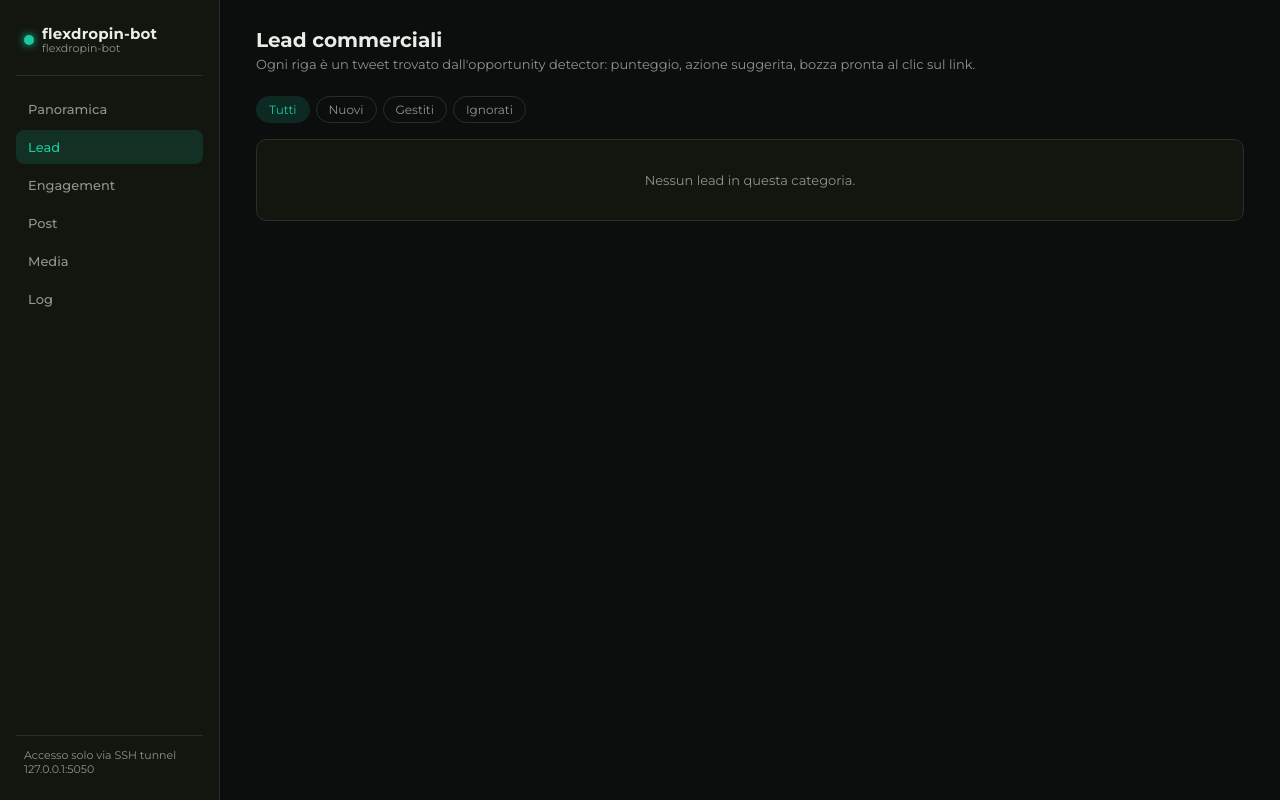
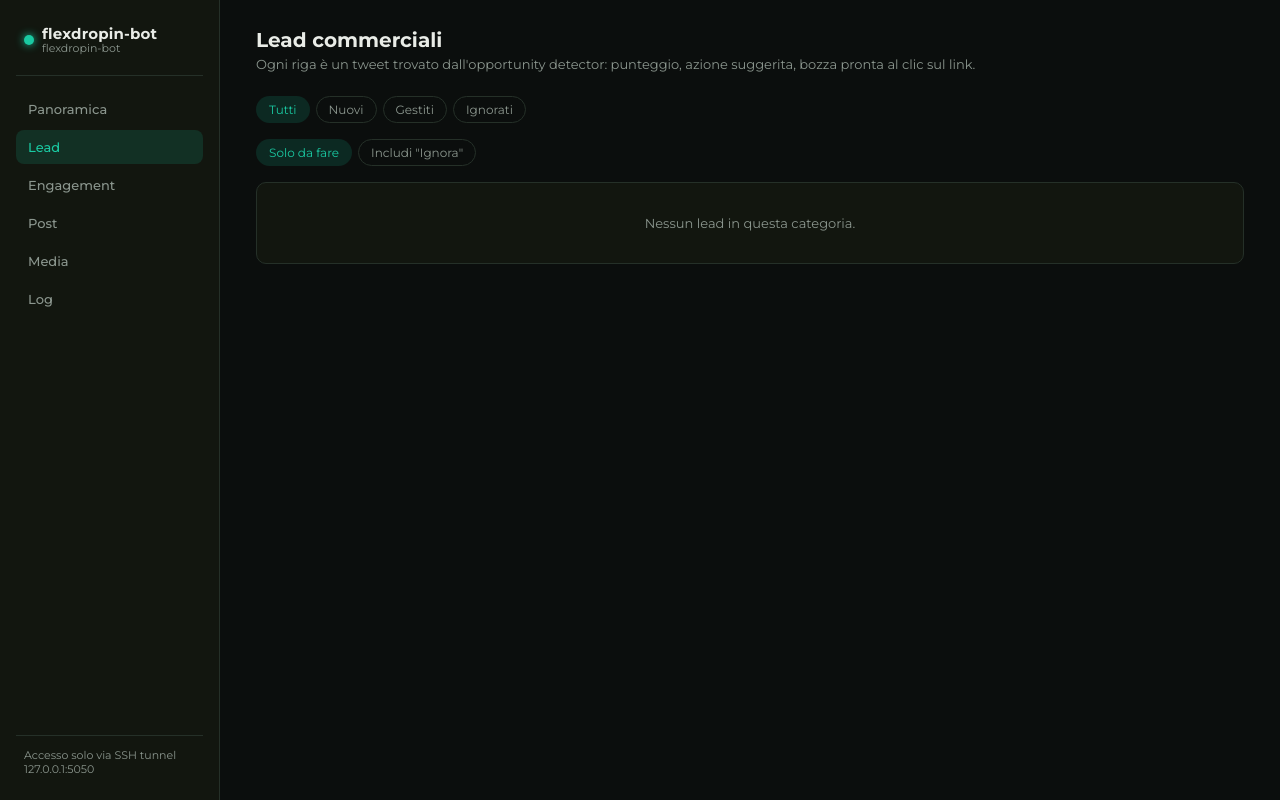
Before and after one commit to FloDev23/ai-x-bot, a Flask app: page /leads in a window 1280 px wide. Run offline with Flask 3, Linux system fonts and the light colour scheme; data that the repository does not hold is empty.

Commit message:
Fix dashboard

```diff
--- a/dashboard/app.py
+++ b/dashboard/app.py
@@ -81,13 +81,16 @@ def extract_error_lines(logs):
 
 @app.route("/")
 def overview():
-    leads = db.get_all_leads(limit=8)
+    leads = [l for l in db.get_all_leads(limit=50) if l["action_suggested"] != "Ignora"][:8]
     targets = db.get_top_targets(limit=6)
     posts = db.get_recent_posts(limit=5)
     logs = get_recent_logs(300)
     errors = extract_error_lines(logs)[-8:]
     stats = {
-        "leads_nuovi": sum(1 for l in db.get_all_leads(limit=1000) if l["status"] == "nuovo"),
+        "leads_nuovi": sum(
+            1 for l in db.get_all_leads(limit=1000)
+            if l["status"] == "nuovo" and l["action_suggested"] != "Ignora"
+        ),
         "targets_attivi": len(db.get_top_targets(limit=1000)),
         "post_totali": len(db.get_recent_posts(limit=1000)),
         "errori_recenti": len(errors),
@@ -101,10 +104,19 @@ def overview():
 @app.route("/leads")
 def leads_view():
     status_filter = request.args.get("status", "tutti")
+    # Di default nascondiamo i lead con azione suggerita "Ignora": non richiedono
+    # nessuna azione e affollerebbero la vista rischiando di far perdere quelli
+    # realmente interessanti. Con ?action=tutti si possono comunque rivedere.
+    action_filter = request.args.get("action", "azionabili")
     all_leads = db.get_all_leads(limit=300)
     if status_filter != "tutti":
         all_leads = [l for l in all_leads if l["status"] == status_filter]
-    return render_template("leads.html", leads=all_leads, status_filter=status_filter, service=SERVICE_NAME)
+    if action_filter == "azionabili":
+        all_leads = [l for l in all_leads if l["action_suggested"] != "Ignora"]
+    return render_template(
+        "leads.html", leads=all_leads, status_filter=status_filter,
+        action_filter=action_filter, service=SERVICE_NAME,
+    )
 
 
 @app.route("/leads/<int:lead_id>/status", methods=["POST"])
--- a/dashboard/templates/leads.html
+++ b/dashboard/templates/leads.html
@@ -7,10 +7,15 @@
 <p class="page-sub">Ogni riga è un tweet trovato dall'opportunity detector: punteggio, azione suggerita, bozza pronta al clic sul link.</p>
 
 <div class="filters">
-  <a class="filter-chip {{ 'active' if status_filter == 'tutti' }}" href="{{ url_for('leads_view', status='tutti') }}">Tutti</a>
-  <a class="filter-chip {{ 'active' if status_filter == 'nuovo' }}" href="{{ url_for('leads_view', status='nuovo') }}">Nuovi</a>
-  <a class="filter-chip {{ 'active' if status_filter == 'gestito' }}" href="{{ url_for('leads_view', status='gestito') }}">Gestiti</a>
-  <a class="filter-chip {{ 'active' if status_filter == 'ignorato' }}" href="{{ url_for('leads_view', status='ignorato') }}">Ignorati</a>
+  <a class="filter-chip {{ 'active' if status_filter == 'tutti' }}" href="{{ url_for('leads_view', status='tutti', action=action_filter) }}">Tutti</a>
+  <a class="filter-chip {{ 'active' if status_filter == 'nuovo' }}" href="{{ url_for('leads_view', status='nuovo', action=action_filter) }}">Nuovi</a>
+  <a class="filter-chip {{ 'active' if status_filter == 'gestito' }}" href="{{ url_for('leads_view', status='gestito', action=action_filter) }}">Gestiti</a>
+  <a class="filter-chip {{ 'active' if status_filter == 'ignorato' }}" href="{{ url_for('leads_view', status='ignorato', action=action_filter) }}">Ignorati</a>
+</div>
+
+<div class="filters">
+  <a class="filter-chip {{ 'active' if action_filter == 'azionabili' }}" href="{{ url_for('leads_view', status=status_filter, action='azionabili') }}">Solo da fare</a>
+  <a class="filter-chip {{ 'active' if action_filter == 'tutti' }}" href="{{ url_for('leads_view', status=status_filter, action='tutti') }}">Includi "Ignora"</a>
 </div>
 
 <div class="section">
```
